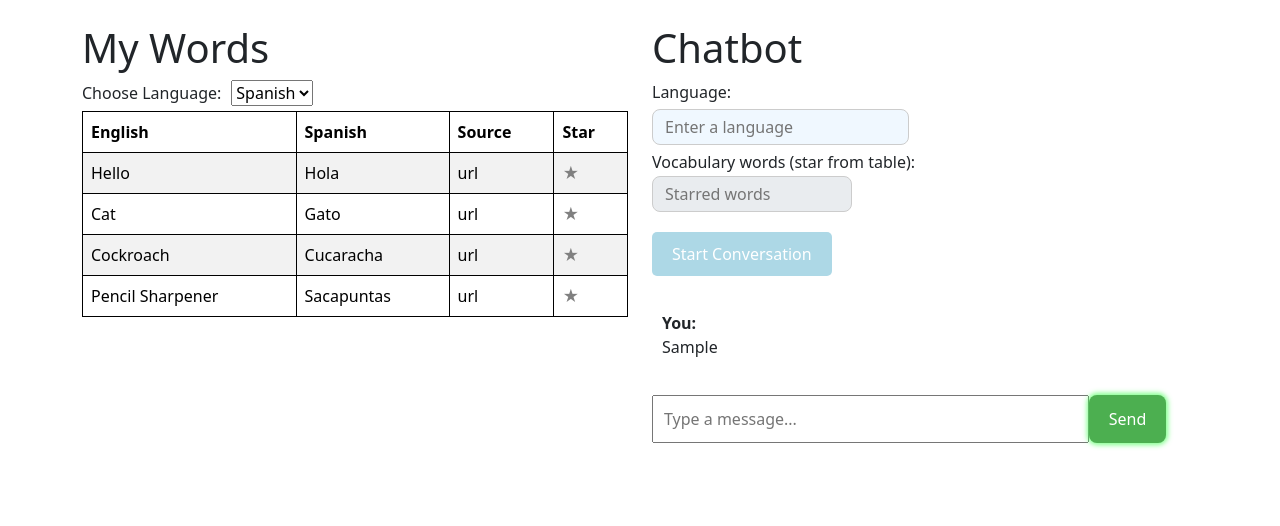
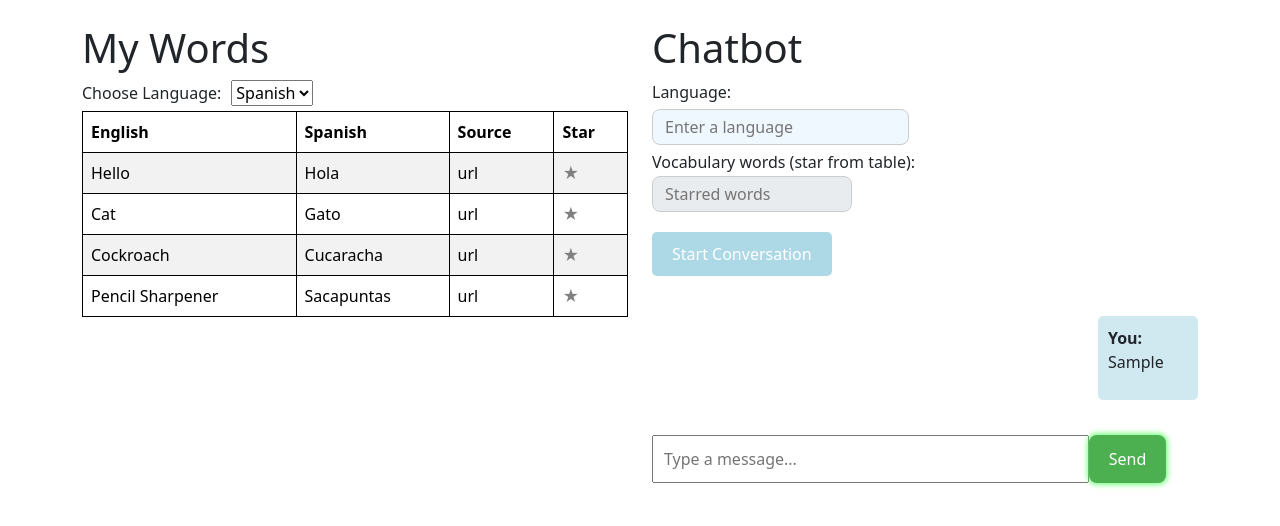
Before and after one commit to aryapsinha/languagelearner, a React (Create React App) app in the folder lang/: page / in a window 1280 px wide. Both pictures are taken after typing "Sample" into the empty fields and a click on the button "Send". Shown: the top 526 px of the page. Built offline with nearby package versions, Linux system fonts and the light colour scheme; no server answers.

Commit message:
Upgraded chat feature

```diff
--- a/lang/src/App.css
+++ b/lang/src/App.css
@@ -137,3 +137,27 @@
   outline: none;  /* Remove the default focus outline */
   box-shadow: 0 0 5px 2px rgba(72, 255, 88, 0.7);  /* Green glow on focus */
 }
+
+.message-container {
+  display: flex;
+  flex-direction: column;
+  margin-bottom: 10px;
+}
+
+.user-message {
+  align-self: flex-end; /* Align user messages to the right */
+  background-color: #d0e9f1; /* Light green background for user */
+  padding: 10px;
+  padding-right: 20px; /* Add extra space inside the box on the right */
+  border-radius: 5px;
+  margin: 5px 0;
+  min-width: 100px; /* Ensure the message box doesn’t shrink too much */
+}
+
+.assistant-message {
+  align-self: flex-start; /* Align assistant messages to the left */
+  background-color: #f5f5f5; /* Light gray background for assistant */
+  padding: 10px;
+  border-radius: 5px;
+  margin: 5px 0;
+}
--- a/lang/src/App.jsx
+++ b/lang/src/App.jsx
@@ -199,9 +199,13 @@ function App() {
           {/* Chatbox for displaying messages */}
           <div className="chat-box" style={{ maxHeight: "300px", overflowY: "auto", marginTop: "20px" }}>
             {messages.map((message, index) => (
-              <div key={index} className={message.role}>
-                <strong>{message.role === "user" ? "You" : "Assistant"}: </strong>
-                <p>{message.content}</p>
+              <div key={index} className="message-container">
+                <div
+                  className={message.role === "user" ? "user-message" : "assistant-message"}
+                >
+                  <strong>{message.role === "user" ? "You" : "Assistant"}: </strong>
+                  <p>{message.content}</p>
+                </div>
               </div>
             ))}
           </div>
```
